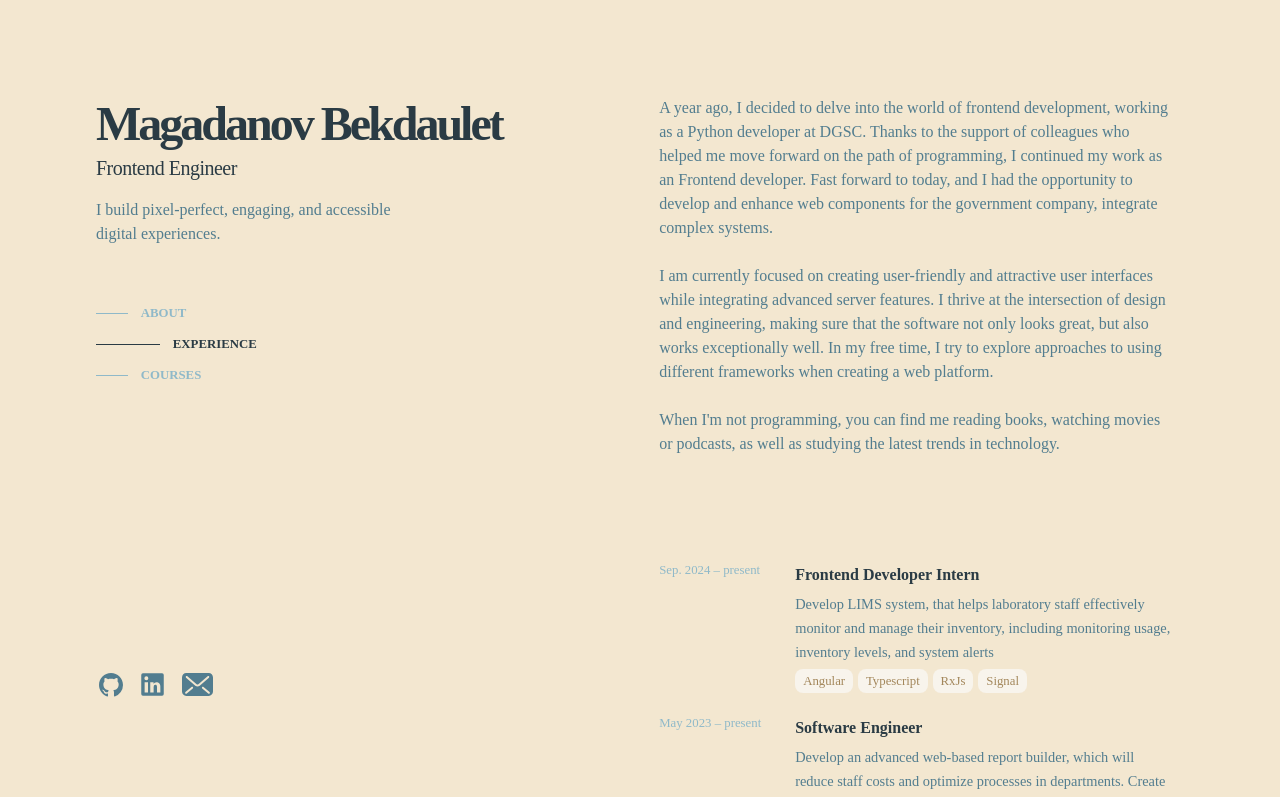
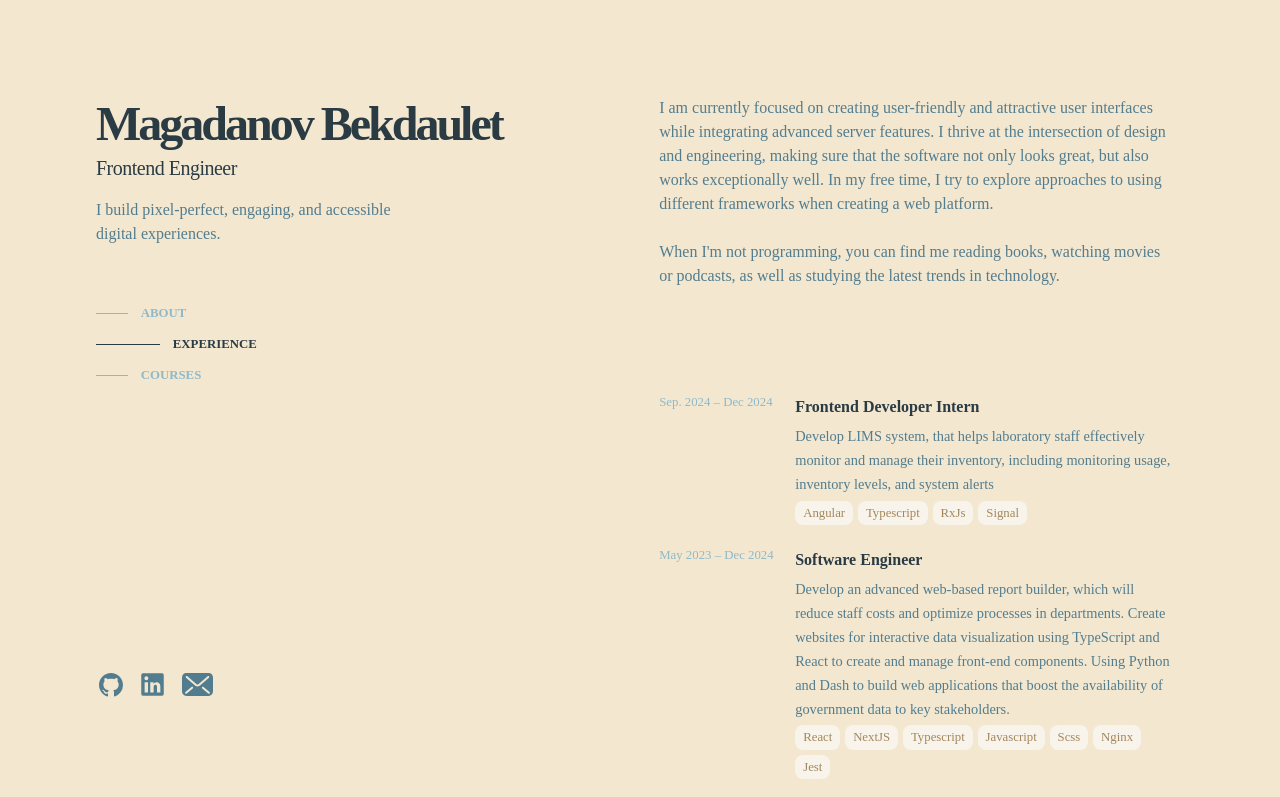
Before and after one commit to Magadanov/cv-web, a React (Create React App) app: page / in a window 1280 px wide. Shown: the top 797 px of the page. Built offline with nearby package versions, Linux system fonts and the light colour scheme.

Commit message:
refactor: end current jobs

```diff
--- a/src/components/main/about/about.tsx
+++ b/src/components/main/about/about.tsx
@@ -7,21 +7,12 @@
                 <h2 className="paragraph">ABOUT</h2>
             </div>
             <p style={{ paddingInline: ".7rem" }}>
-                A year ago, I decided to delve into the world of frontend
-                development, working as a Python developer at DGSC. Thanks to
-                the support of colleagues who helped me move forward on the path
-                of programming, I continued my work as an Frontend developer.
-                Fast forward to today, and I had the opportunity to develop and
-                enhance web components for the government company, integrate
-                complex systems.
-                <br />
-                <br />I am currently focused on creating user-friendly and
-                attractive user interfaces while integrating advanced server
-                features. I thrive at the intersection of design and
-                engineering, making sure that the software not only looks great,
-                but also works exceptionally well. In my free time, I try to
-                explore approaches to using different frameworks when creating a
-                web platform.
+                I am currently focused on creating user-friendly and attractive
+                user interfaces while integrating advanced server features. I
+                thrive at the intersection of design and engineering, making
+                sure that the software not only looks great, but also works
+                exceptionally well. In my free time, I try to explore approaches
+                to using different frameworks when creating a web platform.
                 <br />
                 <br />
                 When I&apos;m not programming, you can find me reading books,
--- a/src/components/main/experience/experience.tsx
+++ b/src/components/main/experience/experience.tsx
@@ -8,7 +8,7 @@
         description:
             "Develop LIMS system, that helps laboratory staff effectively monitor and manage their inventory, including monitoring usage, inventory levels, and system alerts",
         badges: ["Angular", "Typescript", "RxJs", "Signal"],
-        label: "Sep. 2024 – present",
+        label: "Sep. 2024 – Dec 2024",
     },
     {
         title: "Software Engineer",
@@ -21,8 +21,9 @@
             "Javascript",
             "Scss",
             "Nginx",
+            "Jest",
         ],
-        label: "May 2023 – present",
+        label: "May 2023 – Dec 2024",
     },
 ];
 
```
Also changed, not shown: 1 other file (tests, documents, lock files or other folders).
